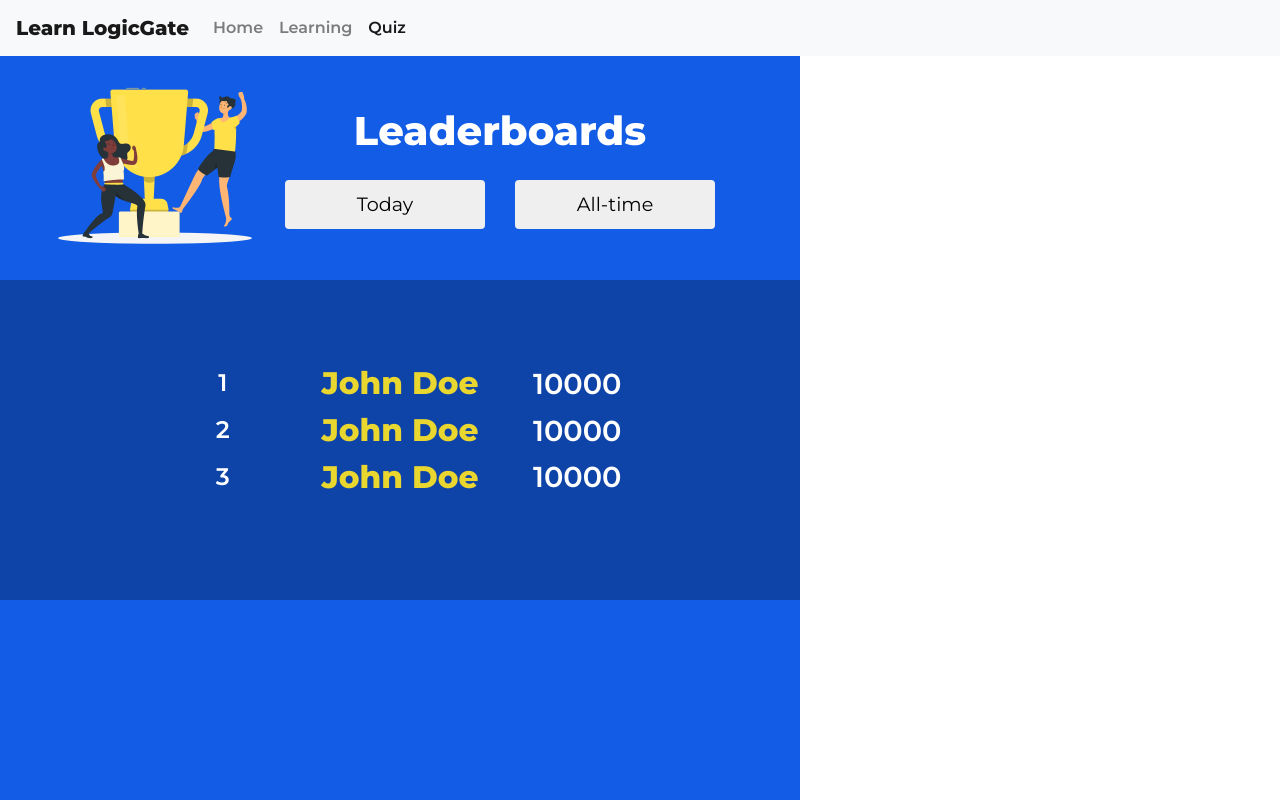
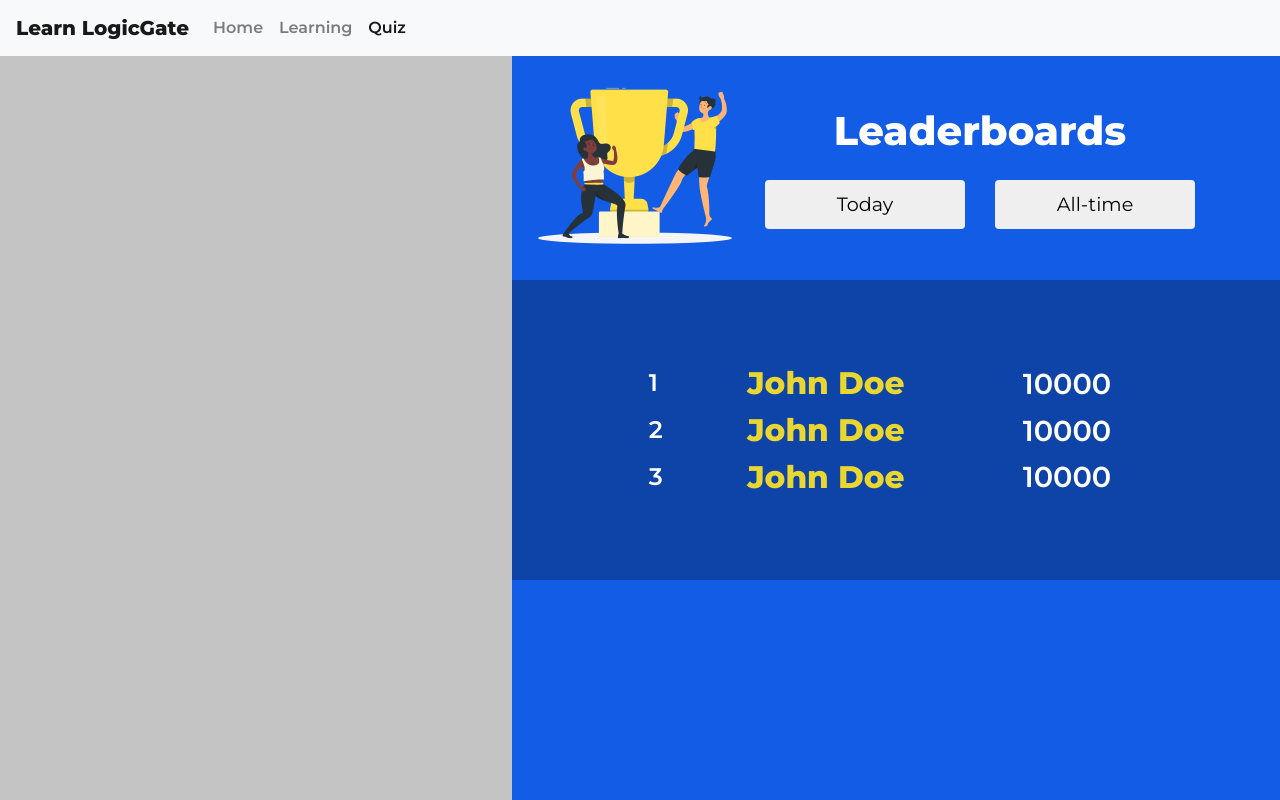
Before and after one commit to erickyudha/logicgate-learning, a React (Create React App) app: page /quiz in a window 1280 px wide. Shown: the top 800 px of the page. Built offline with nearby package versions, Linux system fonts and the light colour scheme.

Commit message:
fuck this

```diff
--- a/src/components/Quiz.js
+++ b/src/components/Quiz.js
@@ -2,6 +2,7 @@ import React from "react";
 import Leaderboards from "./Leaderboards";
 import Navbar from "./Navbar";
 import "../styles/quiz.css"
+import QuizPanel from "./QuizPanel";
 
 export default function Quiz() {
     return (
@@ -9,8 +10,10 @@ export default function Quiz() {
             <Navbar location="quiz" />
 
             <div className="quiz-content">
+                <QuizPanel />
+                <div></div>
                 <Leaderboards />
-                <div></div>
+
             </div>
 
         </main>
--- /dev/null
+++ b/src/components/QuizPanel.js
@@ -0,0 +1,10 @@
+import React from "react";
+import "../styles/quizpanel.css";
+
+export default function QuizPanel() {
+  return (
+    <div className="quiz-panel">
+
+    </div>
+  );
+}
--- a/src/styles/leaderboard.css
+++ b/src/styles/leaderboard.css
@@ -30,7 +30,7 @@
 .leaderboards {
     width: 100%;
     background-color: #135de6;
-    min-height: 100vh;
+    min-height: 120vh;
     height: fit-content;
 }
 
@@ -54,9 +54,8 @@
     width: 100%;
     height: fit-content;
 
-    padding: 100px;
+    padding: 80px;
     color: white;
-    padding-top: 80px;
 
     display: grid;
     align-items: center;
@@ -65,8 +64,8 @@
 
 .leaderboards-row {
     display: grid;
-    grid-template-columns: 1fr 1fr 1fr;
-    grid-gap: 20px;
+    grid-template-columns: 1fr 3fr 1fr;
+    grid-gap: 10px;
     align-items: center;
     justify-items: center;
     font-size: 1.5em;
@@ -74,12 +73,14 @@
 
 .leaderboards-row-num {
     font-weight: 600;
+    justify-self: start;
 }
 
 .leaderboards-row-name {
     font-weight: 800;
     color: #e9d62f;
     font-size: 1.3em;
+    justify-self: start;
 }
 
 .leaderboards-row-score {
--- a/src/styles/quiz.css
+++ b/src/styles/quiz.css
@@ -1,6 +1,6 @@
 .quiz-content {
     display: grid;
-    grid-template-columns: 3fr 2fr;
+    grid-template-columns: 2fr 3fr;
     grid-template-rows: auto;
     justify-items: center;
 }
--- /dev/null
+++ b/src/styles/quizpanel.css
@@ -0,0 +1,8 @@
+.quiz-panel {
+    background-color: #c4c4c4;
+    width: 40vw;
+    height: 100vh;
+    position: fixed;
+    top: 0;
+    left: 0;
+}
```
